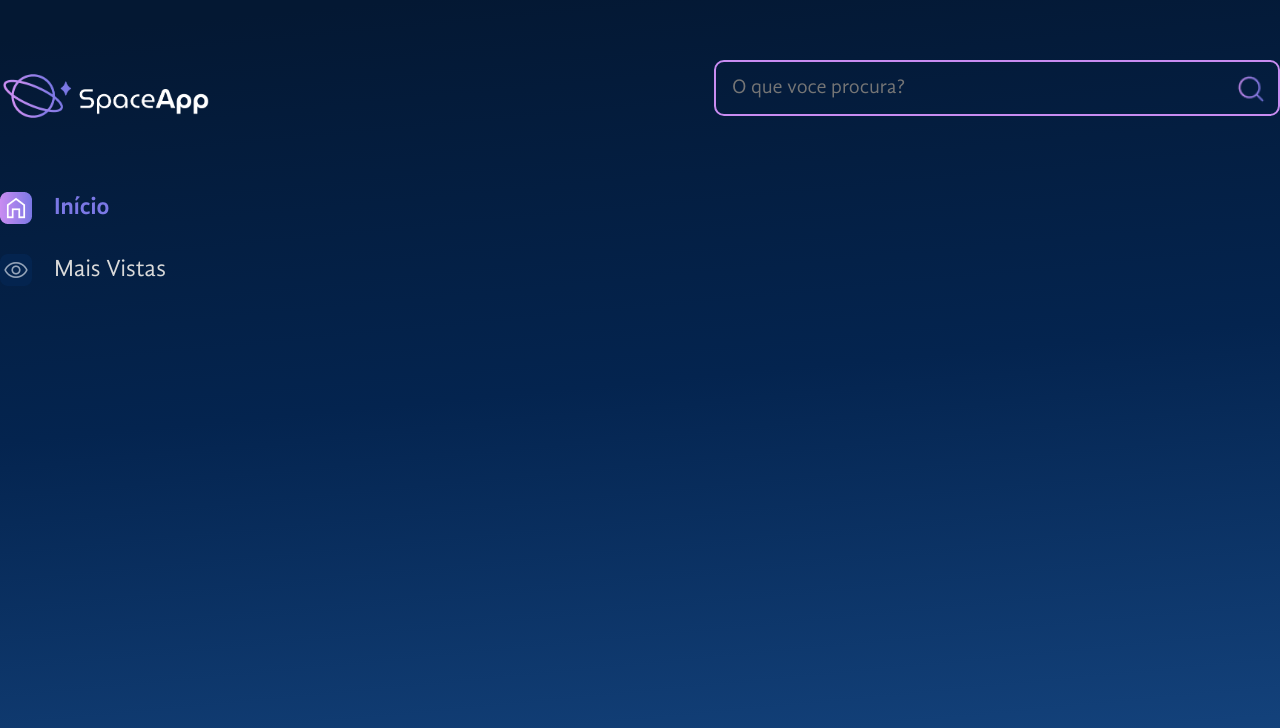
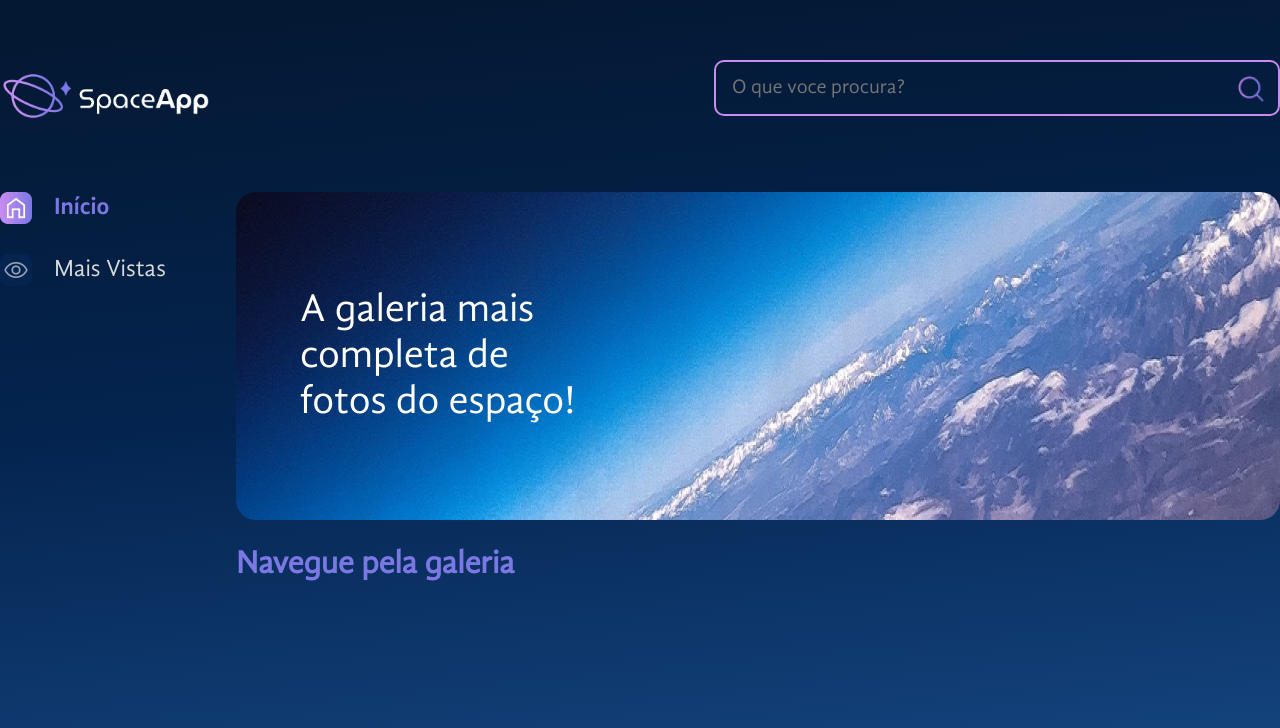
Before and after one commit to Iarley-01/space-app-react-js, a React (Vite) app: page / in a window 1280 px wide. Shown: the top 728 px of the page. Built offline with nearby package versions, Linux system fonts and the light colour scheme.

Commit message:
criando containers flexíveis e refatorando componente banner

```diff
--- a/src/App.jsx
+++ b/src/App.jsx
@@ -3,6 +3,10 @@
 import EstilosGlobais from './componentes/EstilosGlobais';
 import Cabecalho from './componentes/Cabecalho';
 import BarraLateral from './componentes/BarraLateral';
+import Banner from './componentes/Banner';
+import bannerBackground from './assets/banner.png';
+
+import Galeria from './componentes/Galeria';
 
 const FundoGradiente = styled.div`
   background: linear-gradient(174.61deg, #041833 4.16%, #04244F 48%, #154580 96.76%);
@@ -10,13 +14,44 @@
   min-height: 100vh;
 `
 
+const AppContainer = styled.div`
+  width: 1440px;
+  max-width: 100%;
+  margin: 0 auto;
+`
+
+const MainContainer = styled.main`
+  display: flex;
+  gap: 24px;
+`
+
+const ConteudoGaleria = styled.section`
+  display: flex;
+  flex-direction: column;
+  flex-grow: 1;
+`
+
 function App() {
 
   return (
     <FundoGradiente>
       <EstilosGlobais />
-      <Cabecalho />
-      <BarraLateral />
+      <AppContainer>
+        <Cabecalho />
+        <MainContainer>
+          <BarraLateral />
+          <ConteudoGaleria>
+            <Banner
+              texto='A galeria mais completa de fotos do espaço!'
+              backgroundImage={bannerBackground}
+            />
+            <Galeria />
+          </ConteudoGaleria>
+
+        </MainContainer>
+
+      </AppContainer>
+
     </FundoGradiente>
   )
 }
--- /dev/null
+++ b/src/componentes/Banner/index.jsx
@@ -0,0 +1,32 @@
+import { styled } from 'styled-components';
+
+const BannerEstilizado = styled.div`
+  background-image: ${props => `url(${props.$backgroundImage})`};
+  background-repeat: no-repeat;
+  background-position: center;
+  background-size: cover;
+  max-width: 1128px;
+  height: 328px;
+  border-radius: 20px;
+  display: flex;
+  align-items: center;
+  flex-grow: 1;
+`
+
+const TituloEstilizado = styled.h1`
+  color: #FFFFFF;
+  max-width: 300px;
+  font-weight: 400;
+  font-size: 40px;
+  padding: 0 64px;
+  `
+
+const Banner = ({texto, backgroundImage}) => {
+  return (
+    <BannerEstilizado $backgroundImage={backgroundImage}>
+      <TituloEstilizado>{texto}</TituloEstilizado>
+    </BannerEstilizado>
+  );
+}
+
+export default Banner;
--- /dev/null
+++ b/src/componentes/Galeria/index.jsx
@@ -0,0 +1,10 @@
+import Titulo from '../Titulo';
+
+const Galeria = () => {
+  return (
+    <Titulo>Navegue pela galeria</Titulo>
+  );
+
+}
+
+export default Galeria;
--- /dev/null
+++ b/src/componentes/Titulo/index.jsx
@@ -0,0 +1,9 @@
+import { styled } from 'styled-components';
+
+const Titulo = styled.h2`
+  color: #7B78E5;
+  font-size: 32px;
+  text-align: ${props => props.$alinhamento ? props.$alinhamento : 'left'}
+`
+
+export default Titulo;
```
Also changed, not shown: src/assets/banner.png (added).
